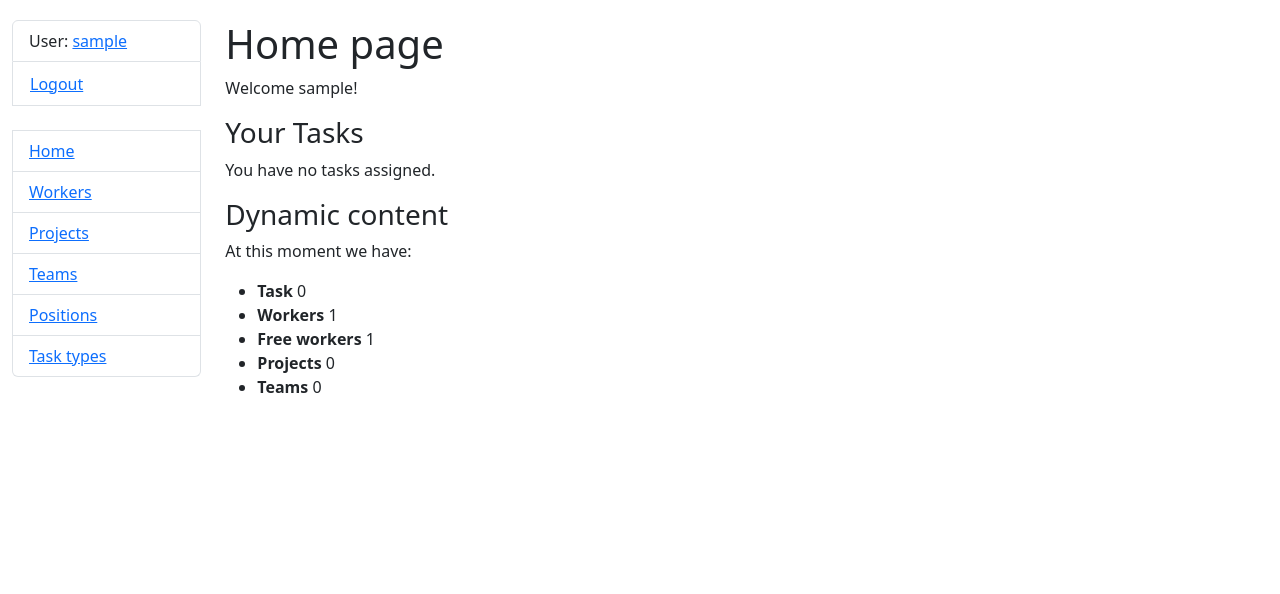
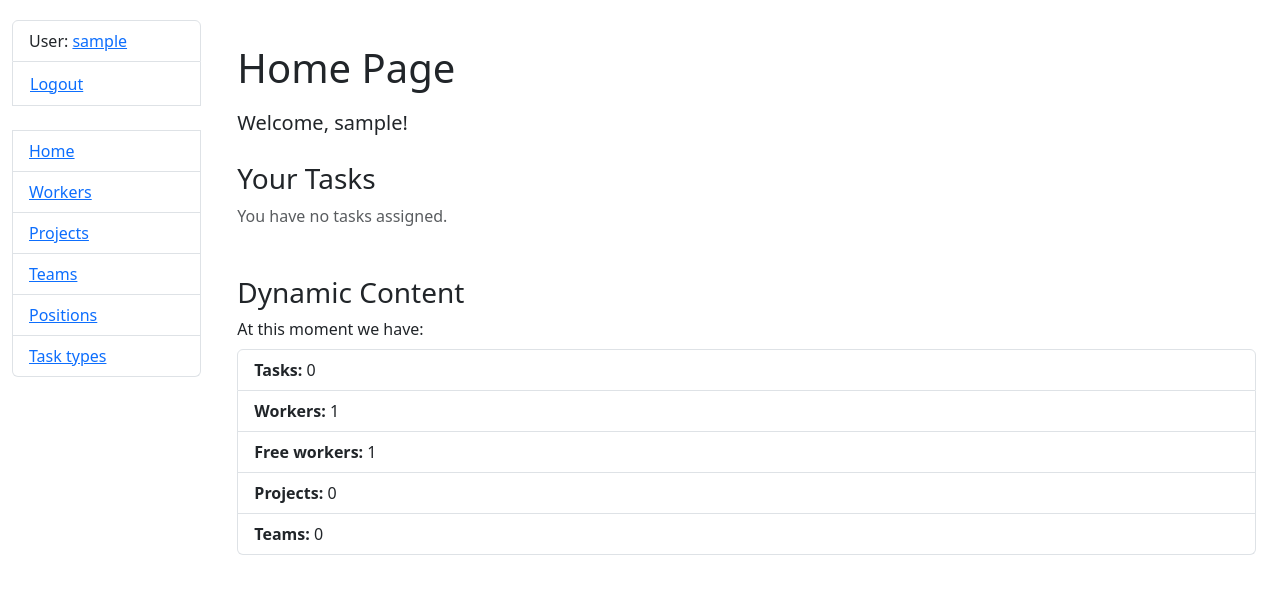
Before and after one commit to NazarSlavych/IT-project-manager, a Django app: page / in a window 1280 px wide. Shown: the top 594 px of the page. Run offline with Django 5.2, Linux system fonts and the light colour scheme; the visitor is signed in with stand-in values (Sample User, id 1); data comes from the database, SQL or seed files in the repository; data that the repository does not hold is empty.

Commit message:
Index look better

```diff
--- a/templates/manager/index.html
+++ b/templates/manager/index.html
@@ -1,27 +1,35 @@
 {% extends "base.html" %}
+
 {% block content %}
-  <h1>Home page</h1>
-  <p>Welcome {{ user.get_username }}!</p>
-  <h3>Your Tasks</h3>
+<div class="container mt-4">
+  <h1 class="mb-3">Home Page</h1>
+  <p class="lead">Welcome, <strong>{{ user.get_username }}</strong>!</p>
+
+  <h3 class="mt-4">Your Tasks</h3>
   {% if user.workers.all %}
-    <ul>
+    <ul class="list-group">
       {% for task in user.workers.all %}
-        <li>
-          <a href="/tasks/{{ task.id }}">{{ task.name }}</a> - {{ task.description }} (Deadline: {{ task.deadline }})
+        <li class="list-group-item d-flex justify-content-between align-items-center">
+          <div>
+            <a href="/tasks/{{ task.id }}" class="fw-bold">{{ task.name }}</a>
+            <p class="mb-1 text-muted">{{ task.description }}</p>
+            <small class="text-danger">Deadline: {{ task.deadline }}</small>
+          </div>
         </li>
       {% endfor %}
     </ul>
   {% else %}
-    <p>You have no tasks assigned.</p>
+    <p class="text-muted">You have no tasks assigned.</p>
   {% endif %}
 
-  <h3>Dynamic content</h3>
-  <p>At this moment we have:</p>
-  <ul>
-    <li><strong>Task</strong> {{ num_task }} </li>
-    <li><strong>Workers</strong> {{ num_worker }} </li>
-    <li><strong>Free workers</strong> {{ num_free_workers }} </li>
-    <li><strong>Projects</strong> {{ num_project }}</li>
-    <li><strong>Teams</strong> {{ num_teams }}</li>
+  <h3 class="mt-5">Dynamic Content</h3>
+  <p class="mb-2">At this moment we have:</p>
+  <ul class="list-group">
+    <li class="list-group-item"><strong>Tasks:</strong> {{ num_task }}</li>
+    <li class="list-group-item"><strong>Workers:</strong> {{ num_worker }}</li>
+    <li class="list-group-item"><strong>Free workers:</strong> {{ num_free_workers }}</li>
+    <li class="list-group-item"><strong>Projects:</strong> {{ num_project }}</li>
+    <li class="list-group-item"><strong>Teams:</strong> {{ num_teams }}</li>
   </ul>
+</div>
 {% endblock %}
```
